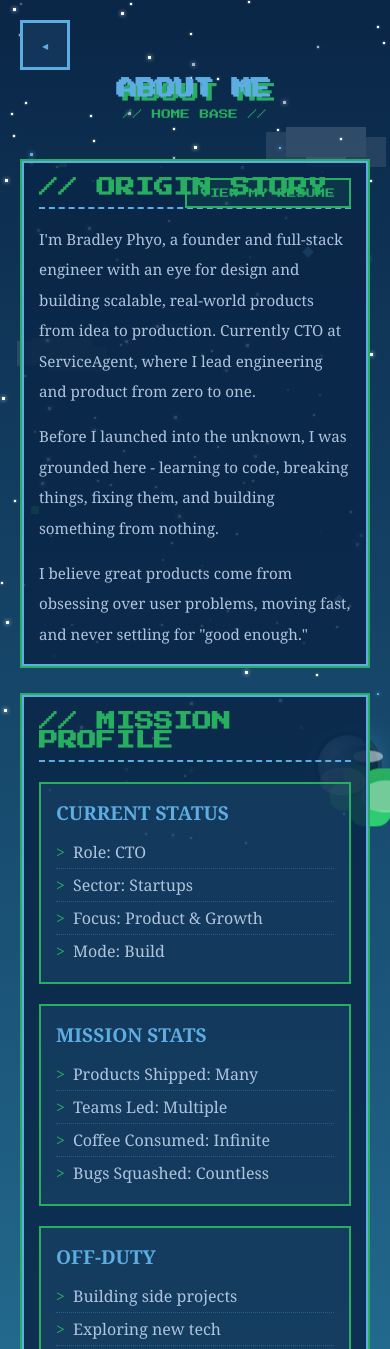
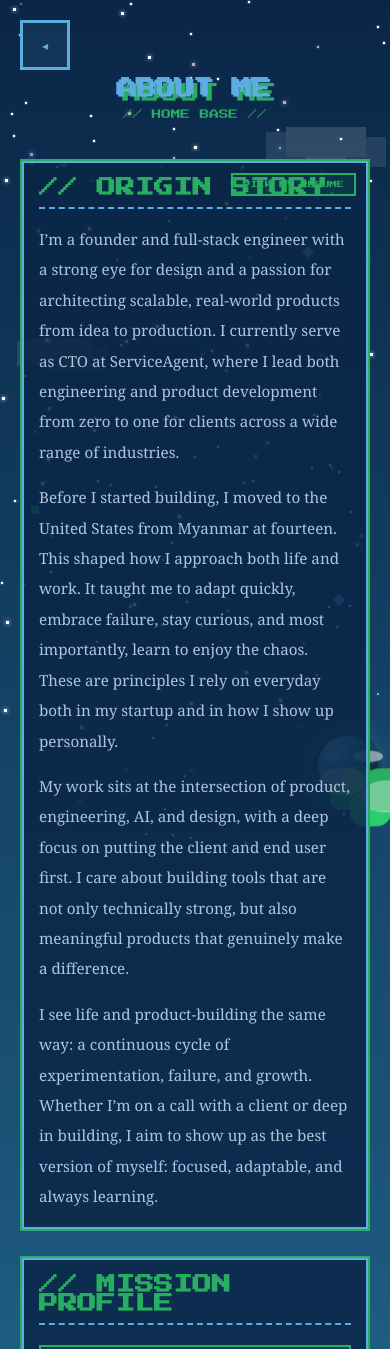
Before and after one commit to bphyo/personalwebsite, a website: page public/about.html in a window 390 px wide. Shown: the top 1349 px of the page. Drawn offline with Linux system fonts and the light colour scheme.

Commit message:
content edits

```diff
--- a/public/about.html
+++ b/public/about.html
@@ -96,6 +96,38 @@
             0% { transform: translateX(0); }
             50% { transform: translateX(30px); }
             100% { transform: translateX(0); }
+        }
+
+        /* Resume button */
+        .resume-btn {
+            position: absolute;
+            top: 15px;
+            right: 15px;
+            font-family: 'Press Start 2P', cursive;
+            font-size: 0.6rem;
+            color: #27ae60;
+            border: 2px solid #27ae60;
+            padding: 8px 14px;
+            text-decoration: none;
+            background: rgba(39, 174, 96, 0.1);
+            transition: all 0.2s steps(3);
+            white-space: nowrap;
+        }
+
+        .resume-btn:hover {
+            background: rgba(39, 174, 96, 0.3);
+            box-shadow: 0 0 15px rgba(39, 174, 96, 0.5);
+            transform: scale(1.05);
+            color: #2ecc71;
+        }
+
+        @media (max-width: 600px) {
+            .resume-btn {
+                top: 10px;
+                right: 10px;
+                font-size: 0.45rem;
+                padding: 6px 10px;
+            }
         }
 
         /* Back button */
@@ -374,19 +406,23 @@
 
 
         <div class="content-box" style="position: relative;">
-            <a href="/resume.pdf" target="_blank" style="position: absolute; top: 15px; right: 15px; font-family: 'Press Start 2P', cursive; font-size: 0.6rem; color: #27ae60; border: 2px solid #27ae60; padding: 8px 14px; text-decoration: none; background: rgba(39, 174, 96, 0.1); transition: all 0.2s steps(3);" onmouseover="this.style.background='rgba(39,174,96,0.3)';this.style.boxShadow='0 0 15px rgba(39,174,96,0.5)'" onmouseout="this.style.background='rgba(39,174,96,0.1)';this.style.boxShadow='none'">VIEW MY RESUME</a>
+            <a href="/resume.pdf" target="_blank" class="resume-btn">VIEW MY RESUME</a>
             <h2>// ORIGIN STORY</h2>
             <p>
-                I'm Bradley Phyo, a founder and full-stack engineer with an eye for design and building scalable, real-world products from idea to production. Currently CTO
-                at ServiceAgent, where I lead engineering and product from zero to one.
+                I’m a founder and full-stack engineer with a strong eye for design and a passion for architecting scalable, real-world products from idea to production.
+                I currently serve as CTO at ServiceAgent, where I lead both engineering and product development from zero to one for clients across a wide range of industries.
             </p>
             <p>
-                Before I launched into the unknown, I was grounded here - learning to code,
-                breaking things, fixing them, and building something from nothing.
+                Before I started building, I moved to the United States from Myanmar at fourteen. This shaped how I approach both life and work. It taught me to adapt quickly, embrace failure, stay curious, and most importantly, learn to enjoy the chaos.
+                These are principles I rely on everyday both in my startup and in how I show up personally.
             </p>
             <p>
-                I believe great products come from obsessing over user problems, moving fast,
-                and never settling for "good enough."
+                My work sits at the intersection of product, engineering, AI, and design, with a deep focus on putting the client and end user first.
+                I care about building tools that are not only technically strong, but also meaningful products that genuinely make a difference.
+            </p>
+            <p>
+                I see life and product-building the same way: a continuous cycle of experimentation, failure, and growth. Whether I’m on a call with a client or deep in building,
+                I aim to show up as the best version of myself: focused, adaptable, and always learning.
             </p>
         </div>
 
@@ -396,28 +432,19 @@
                 <div class="skill-box">
                     <h3>CURRENT STATUS</h3>
                     <ul>
-                        <li>Role: CTO</li>
-                        <li>Sector: Startups</li>
+                        <li>Role: Co-founder & CTO</li>
+                        <li>Company: ServiceAgent</li>
                         <li>Focus: Product & Growth</li>
-                        <li>Mode: Build</li>
-                    </ul>
-                </div>
-                <div class="skill-box">
-                    <h3>MISSION STATS</h3>
-                    <ul>
-                        <li>Products Shipped: Many</li>
-                        <li>Teams Led: Multiple</li>
-                        <li>Coffee Consumed: Infinite</li>
-                        <li>Bugs Squashed: Countless</li>
+                        <li>Mode: Build & Iterate</li>
                     </ul>
                 </div>
                 <div class="skill-box">
                     <h3>OFF-DUTY</h3>
                     <ul>
-                        <li>Building side projects</li>
-                        <li>Exploring new tech</li>
-                        <li>Reading & learning</li>
-                        <li>Plotting the next move</li>
+                        <li>Building Side Projects</li>
+                        <li>Producing Music </li>
+                        <li>Mastering Modern and Classic Mixology</li>
+                        <li>Waiting for Dune: Part Three</li>
                     </ul>
                 </div>
             </div>
```
